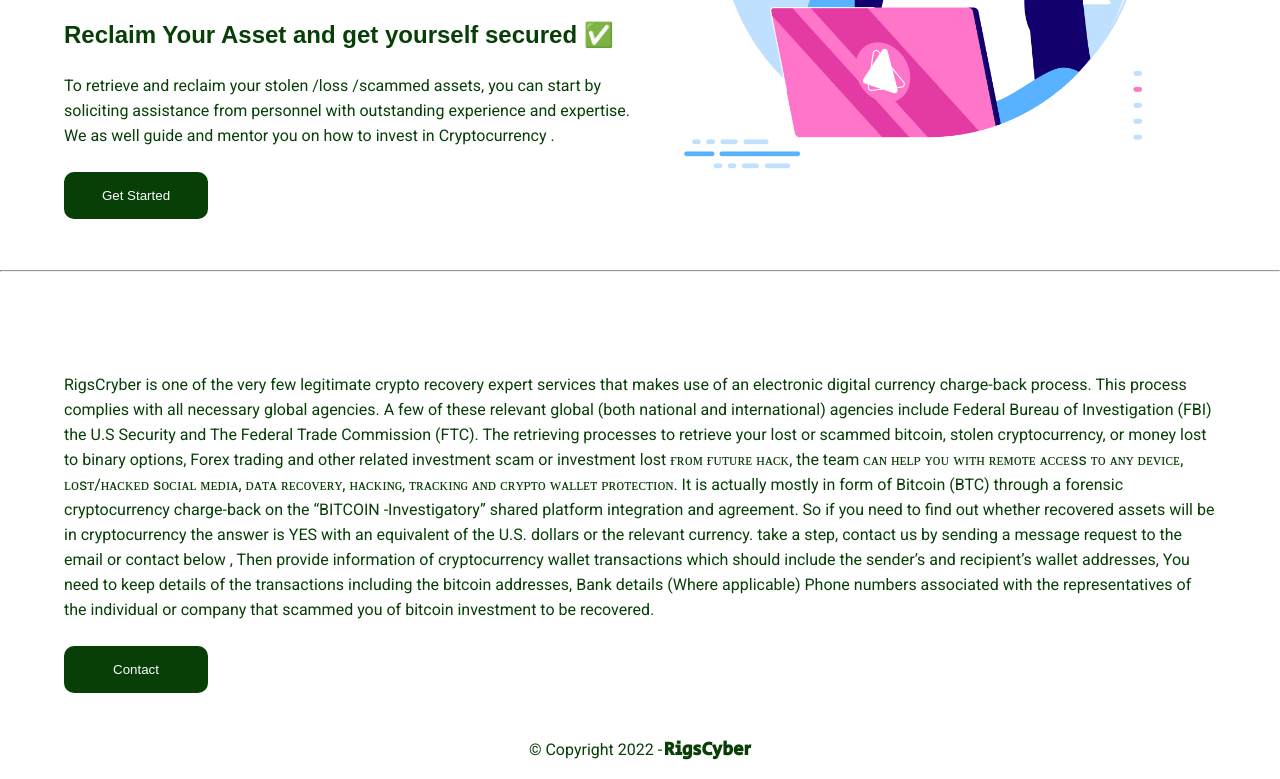
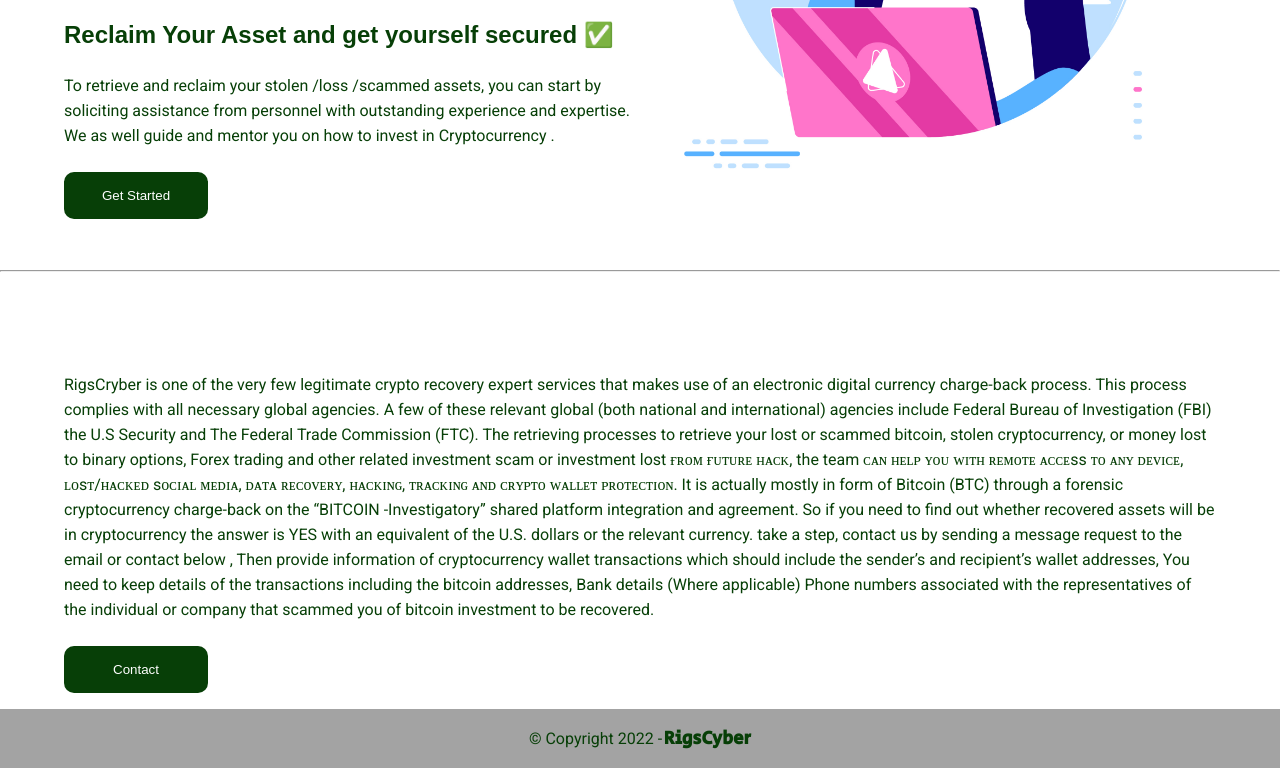
Before and after one commit to Harlloh/cyberr, a plain HTML site: page index.html in a window 1280 px wide. Shown: the part 582-1361 px from the top of the page. Drawn offline with nearby package versions, Linux system fonts and the light colour scheme; a web font is replaced by a local one.

Commit message:
made tweak

```diff
--- a/style.css
+++ b/style.css
@@ -168,9 +168,11 @@ footer{
     display: flex;
     justify-content: center;
     align-items: center;
+    background: #A3A3A3;
     text-align: center;
     gap: .1rem;
-    padding-top: 2.7rem;
+    margin-top: 1rem;
+    padding-top: 1rem;
     padding-bottom: 1rem;
 }
 footer h3{
```
